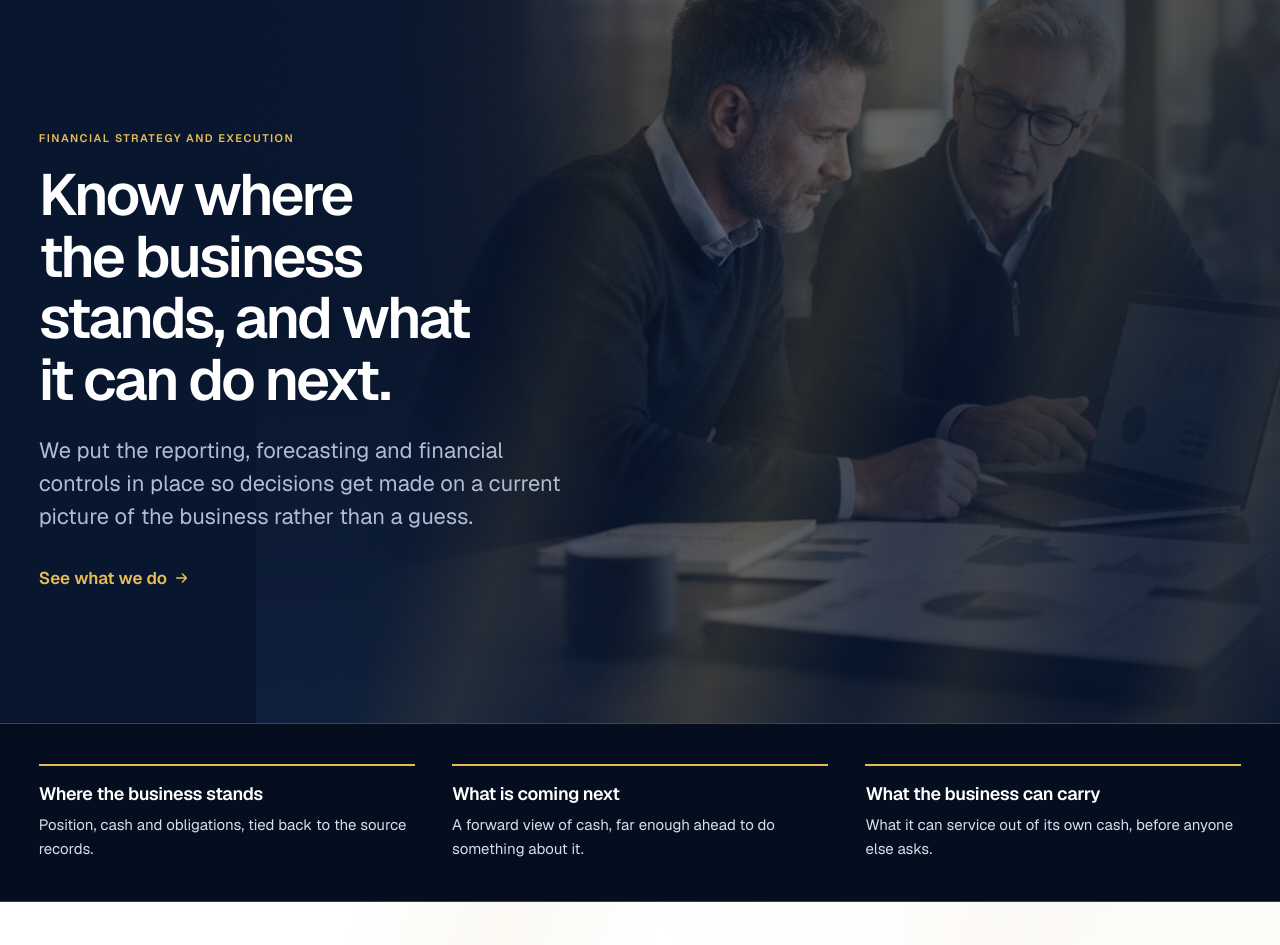
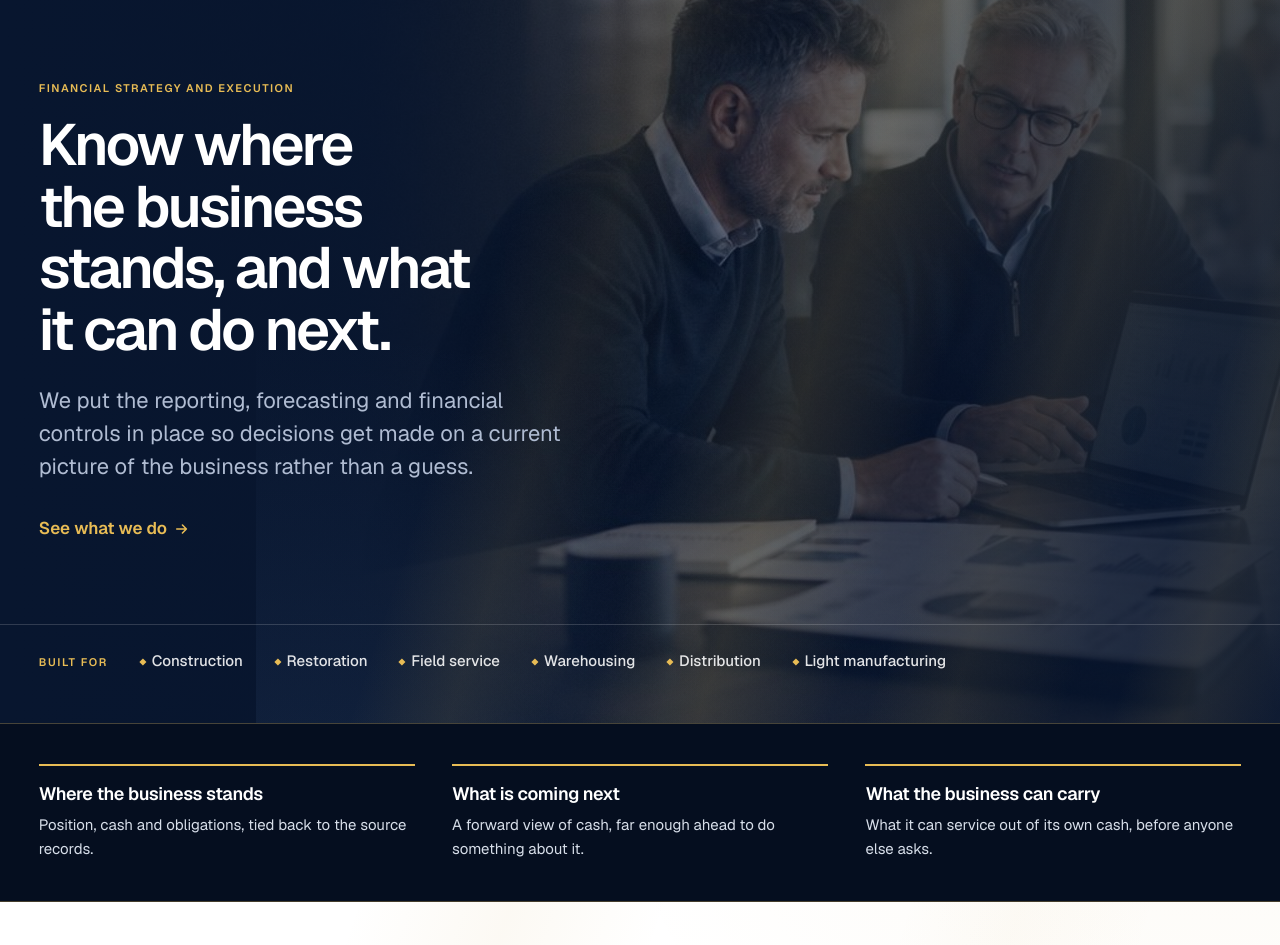
Before and after one commit to AFgroup360/website, a PHP site: page / in a window 1280 px wide. Shown: the part 76-1021 px from the top of the page. Run offline with PHP 8.4, Linux system fonts and the light colour scheme.

Commit message:
Fill the foot of the hero with who the work is for
The lower half of the hero was dead space under the photograph. A strip now
runs along the bottom, full width, naming the kinds of business the work is
built for: construction, restoration, field service, warehousing, distribution,
light manufacturing.

Those six were repeated as chips at the foot of the symptoms band further down,
so they come out of there. The page now says who it is for in the first screen
rather than halfway down.

Co-Authored-By: Claude Opus 5 <noreply@anthropic.com>
Claude-Session: https://claude.ai/code/session_014HeX2eCQpZKdnhGt1WQaZM

```diff
--- a/css/main.css
+++ b/css/main.css
@@ -276,7 +276,7 @@
   grid-template-columns: minmax(0, 7fr) minmax(0, 5fr);
   gap: clamp(2rem, 1rem + 4vw, 5rem);
   align-items: center;
-  padding-block: clamp(3rem, 1.5rem + 3.5vw, 4.5rem);
+  padding-block: clamp(2.75rem, 1.5rem + 3vw, 4rem) clamp(2rem, 1.2rem + 2vw, 3rem);
 }
 .hero h1 { color: var(--text-inverse); max-width: 15ch; }
 .hero .lede { margin-top: var(--space-5); color: var(--text-inverse-muted); max-width: 46ch; font-size: var(--text-lead); line-height: 1.5; }
@@ -332,6 +332,34 @@
   }
   .hero:has(.hero__photo) .hero__inner > div:first-child { max-width: 34rem; }
 }
+
+/* A strip along the foot of the hero, so the lower half of the picture carries
+   something instead of trailing off. */
+.hero__strip {
+  position: relative; z-index: 3;
+  display: flex; flex-wrap: wrap; align-items: baseline;
+  gap: var(--space-3) clamp(1.25rem, 2.4vw, 2.25rem);
+  padding-top: var(--space-5); padding-bottom: var(--space-6);
+  border-top: 1px solid rgb(255 255 255 / 0.16);
+}
+.hero__strip-label {
+  font-size: var(--text-overline); font-weight: 600;
+  letter-spacing: var(--track-overline); text-transform: uppercase;
+  color: var(--accent-on-dark);
+}
+.hero__strip ul {
+  display: flex; flex-wrap: wrap;
+  gap: var(--space-3) clamp(1.25rem, 2.4vw, 2.25rem);
+}
+.hero__strip li {
+  font-size: var(--text-sm); font-weight: 500; color: rgb(255 255 255 / 0.88);
+  display: flex; align-items: baseline; gap: var(--space-2);
+}
+.hero__strip li::before {
+  content: ""; width: 5px; height: 5px; flex: none;
+  background: var(--accent-on-dark); transform: rotate(45deg) translateY(-2px);
+}
+@media (max-width: 700px) { .hero__strip { padding-bottom: var(--space-5); } }
 
 /* The three questions the work answers. Their own band under the hero, on the
    deepest navy, so nothing sits on top of a photograph. */
--- a/index.html
+++ b/index.html
@@ -80,6 +80,17 @@
         <a class="link-arrow link-arrow--lg" href="what-we-do.html">See what we do</a>
       </div>
     </div>
+  </div>
+  <div class="container hero__strip">
+    <span class="hero__strip-label">Built for</span>
+    <ul role="list">
+      <li>Construction</li>
+      <li>Restoration</li>
+      <li>Field service</li>
+      <li>Warehousing</li>
+      <li>Distribution</li>
+      <li>Light manufacturing</li>
+    </ul>
   </div>
 </section>
 
@@ -169,10 +180,6 @@
           <li>Financing becomes reactive</li>
           <li>The owner is filling the finance gap</li>
         </ul>
-        <p class="sectors__common">
-          <span>Construction</span><span>Restoration</span><span>Field service</span>
-          <span>Warehousing</span><span>Distribution</span><span>Light manufacturing</span>
-        </p>
       </div>
     </div>
   </div>
```
Also changed, not shown: tools/pages/index.html (+11 -4 lines).
